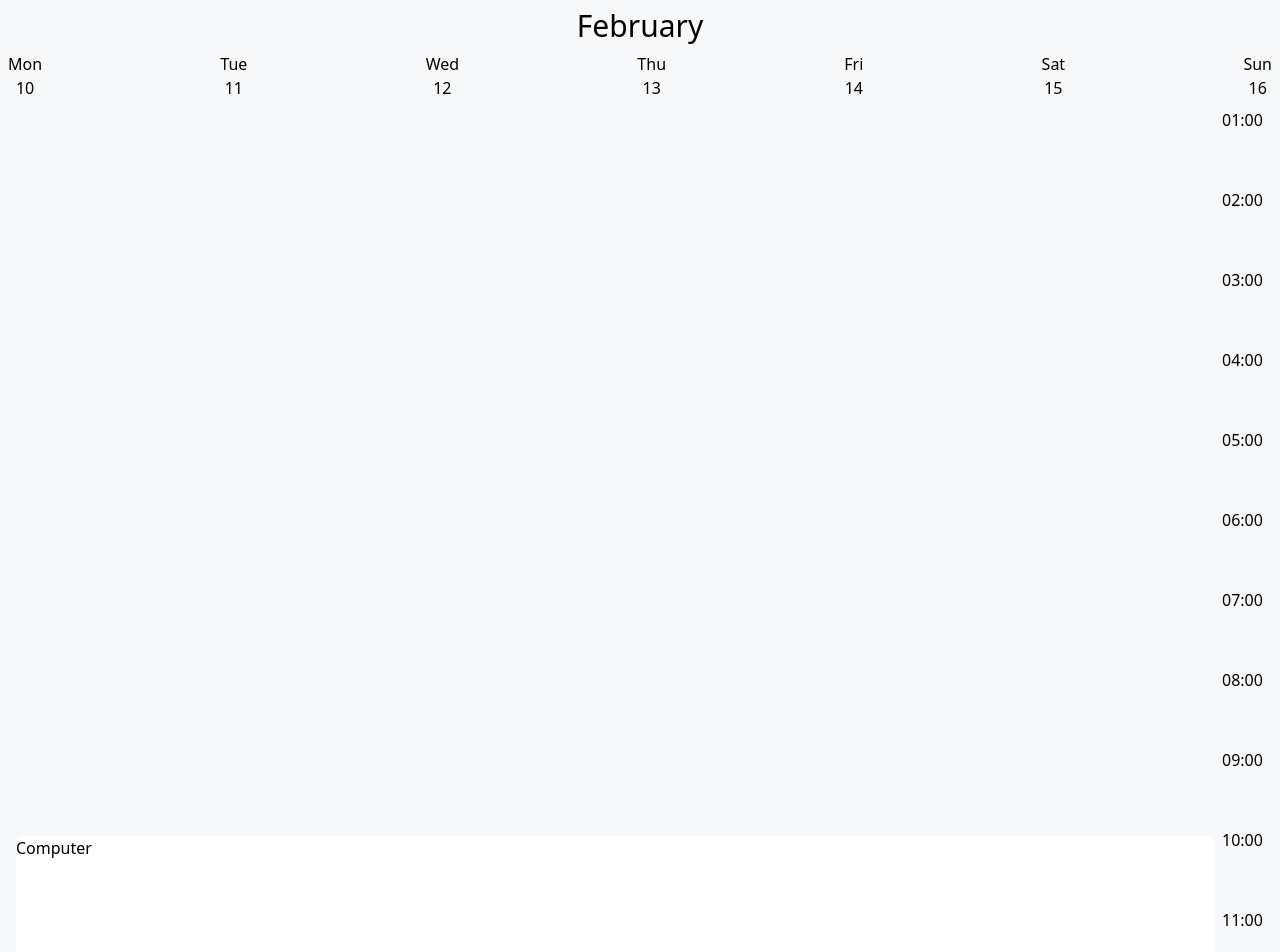
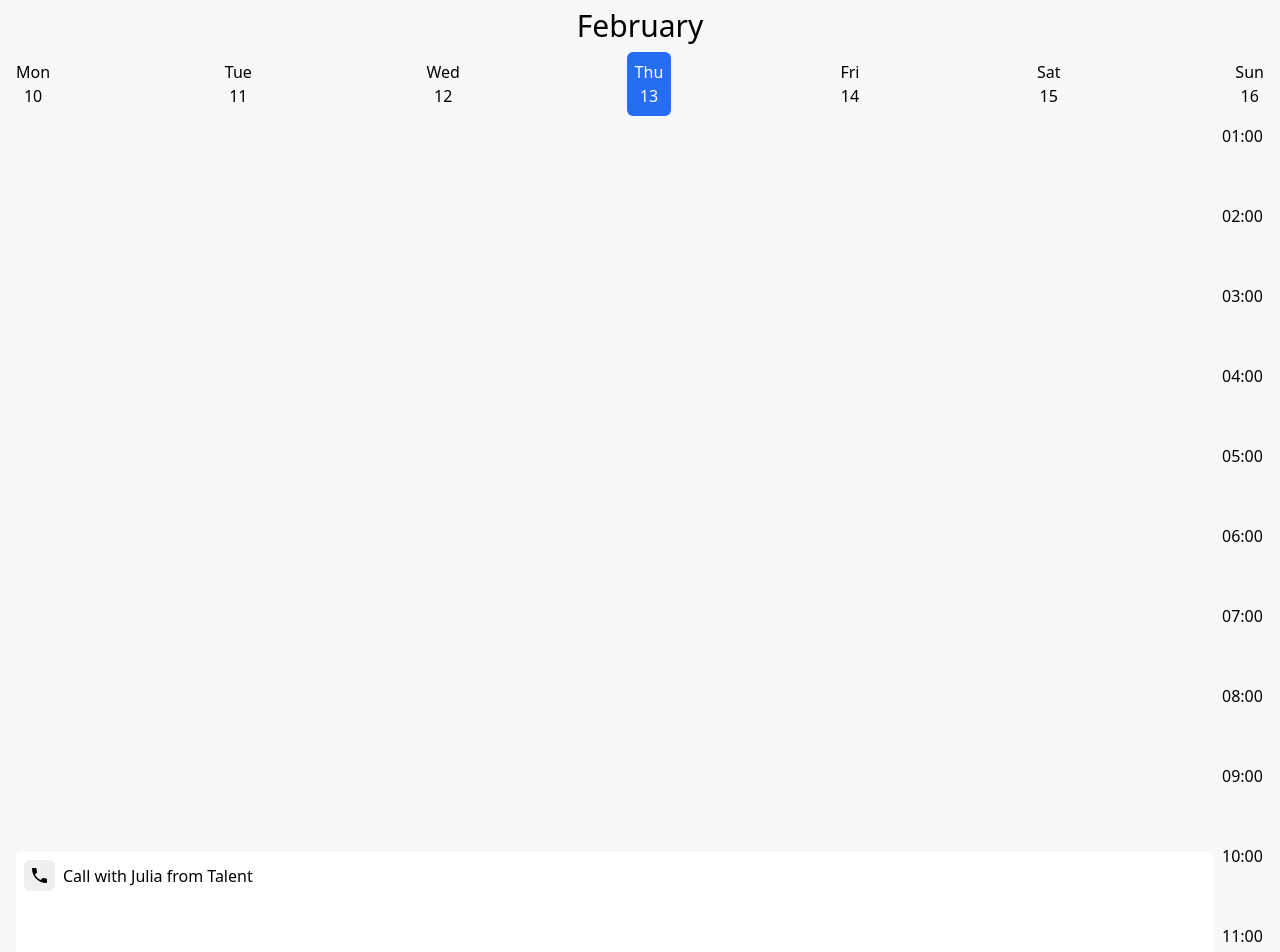
Before and after one commit to marcromotarre/thetodolist, a React (Vite) app: page /tasks in a window 1280 px wide. Shown: the top 952 px of the page. Built offline with nearby package versions, Linux system fonts and the light colour scheme.

Commit message:
add some data

```diff
--- /dev/null
+++ b/src/components/common/icons/app-icons/ComputerIcon.tsx
@@ -0,0 +1,112 @@
+export default function ComputerIcon({
+  size = 20,
+  className = "",
+}: ComponentProps) {
+  const ASPECT_RATIO = 19 / 34;
+  return (
+    <svg
+      className={className}
+      width={size}
+      height={size * ASPECT_RATIO}
+      viewBox="0 0 34 19"
+      fill="none"
+      xmlns="http://www.w3.org/2000/svg"
+    >
+      <path
+        d="M33.3659 16.5H0.000244141V17.6167H33.3659V16.5Z"
+        fill="#212121"
+      />
+      <path
+        fillRule="evenodd"
+        clipRule="evenodd"
+        d="M26.5746 16.5H33.3657V17.6167H27.2193L26.5746 16.5Z"
+        fill="#212121"
+      />
+      <path
+        fillRule="evenodd"
+        clipRule="evenodd"
+        d="M26.5746 16.5H33.3657V17.6167H27.2193L26.5746 16.5Z"
+        fill="#383838"
+      />
+      <path
+        fillRule="evenodd"
+        clipRule="evenodd"
+        d="M0.586263 18.1707H32.7795C33.1019 18.1707 33.3657 17.9069 33.3657 17.5845H0C0 17.9069 0.263829 18.1707 0.586263 18.1707Z"
+        fill="#424242"
+      />
+      <path
+        fillRule="evenodd"
+        clipRule="evenodd"
+        d="M27.5391 18.1707H32.7794C33.1018 18.1707 33.3656 17.9069 33.3656 17.5845L27.2007 17.5845L27.5391 18.1707Z"
+        fill="#595959"
+      />
+      <path
+        d="M18.193 16.9504H15.1727V17.1235H18.193V16.9504Z"
+        fill="#121212"
+      />
+      <path
+        d="M18.193 16.9718H15.1727V17.1449H18.193V16.9718Z"
+        fill="#424242"
+      />
+      <path
+        d="M31.1813 16.9499H30.9645V17.1667H31.1813V16.9499Z"
+        fill="#E53935"
+      />
+      <path
+        d="M31.759 16.9499H31.5421V17.1667H31.759V16.9499Z"
+        fill="#43A047"
+      />
+      <path
+        d="M32.3366 16.9499H32.1198V17.1667H32.3366V16.9499Z"
+        fill="#1E88E5"
+      />
+      <path
+        fillRule="evenodd"
+        clipRule="evenodd"
+        d="M1.02917 18.1707H1.54283C1.54283 18.2592 1.47042 18.3316 1.38191 18.3316H1.1901C1.10158 18.3316 1.02917 18.2592 1.02917 18.1707Z"
+        fill="#212121"
+      />
+      <path
+        fillRule="evenodd"
+        clipRule="evenodd"
+        d="M31.8229 18.1707H32.3365C32.3365 18.2592 32.2641 18.3316 32.1756 18.3316H31.9838C31.8953 18.3316 31.8229 18.2592 31.8229 18.1707Z"
+        fill="#212121"
+      />
+      <path
+        fillRule="evenodd"
+        clipRule="evenodd"
+        d="M4.94119 16.1569H28.4246C28.802 16.1569 29.1107 15.8482 29.1107 15.4709V0.686061C29.1107 0.308719 28.8017 0 28.4246 0H4.94119C4.56406 0 4.25513 0.308939 4.25513 0.686061V15.4709C4.25513 15.848 4.56385 16.1569 4.94119 16.1569Z"
+        fill="#121212"
+      />
+      <path
+        d="M28.0118 1.12024H5.35388V15.0474H28.0118V1.12024Z"
+        fill="#424242"
+      />
+      <path
+        fillRule="evenodd"
+        clipRule="evenodd"
+        d="M17.3804 1.12024L25.4212 15.0474H28.0118V1.12024H17.3804Z"
+        fill="#595959"
+      />
+      <path
+        d="M16.5756 0.672897C16.6338 0.732089 16.7289 0.732925 16.7881 0.674765C16.8473 0.616604 16.8482 0.521471 16.79 0.462279C16.7318 0.403087 16.6367 0.402251 16.5775 0.460412C16.5183 0.518573 16.5175 0.613706 16.5756 0.672897Z"
+        fill="#424242"
+      />
+      <path
+        d="M16.5999 0.649117C16.6449 0.694933 16.7186 0.69558 16.7644 0.650562C16.8102 0.605544 16.8109 0.531909 16.7658 0.486094C16.7208 0.440278 16.6472 0.439631 16.6014 0.484649C16.5556 0.529666 16.5549 0.603301 16.5999 0.649117Z"
+        fill="#595959"
+      />
+      <path
+        fillRule="evenodd"
+        clipRule="evenodd"
+        d="M16.7658 0.486089C16.8108 0.531898 16.8102 0.605539 16.7644 0.650551C16.7559 0.658883 16.7464 0.665653 16.7364 0.670859C16.704 0.653565 16.676 0.622365 16.6603 0.581824C16.6429 0.536656 16.6447 0.489738 16.6616 0.453233C16.6983 0.446457 16.7377 0.457448 16.7658 0.486089Z"
+        fill="#636363"
+      />
+    </svg>
+  );
+}
+
+export type ComponentProps = {
+  size?: number;
+  className?: string;
+};
--- /dev/null
+++ b/src/components/common/icons/app-icons/PhoneIcon.tsx
@@ -0,0 +1,27 @@
+export default function PhoneIcon({
+  size = 20,
+  className = "",
+  color = "black",
+}: ComponentProps) {
+  return (
+    <svg
+      className={className}
+      width={size}
+      height={size}
+      viewBox="0 0 16 16"
+      fill="none"
+      xmlns="http://www.w3.org/2000/svg"
+    >
+      <path
+        d="M3.22222 6.92889C4.50222 9.44444 6.56 11.5022 9.08 12.7822L11.0356 10.8222C11.28 10.5778 11.6311 10.5067 11.9378 10.6044C12.9333 10.9333 14.0044 11.1111 15.1111 11.1111C15.6044 11.1111 16 11.5067 16 12V15.1111C16 15.6044 15.6044 16 15.1111 16C6.76444 16 0 9.23556 0 0.888889C0 0.395556 0.4 0 0.888889 0H4C4.49333 0 4.88889 0.395556 4.88889 0.888889C4.88889 1.99556 5.06667 3.06667 5.39556 4.06222C5.49333 4.36889 5.42222 4.72 5.17778 4.96444L3.22222 6.92889Z"
+        fill={color}
+      />
+    </svg>
+  );
+}
+
+export type ComponentProps = {
+  color?: string;
+  size?: number;
+  className?: string;
+};
--- /dev/null
+++ b/src/components/common/icons/index.tsx
@@ -0,0 +1,2 @@
+export { default as ComputerIcon } from "./app-icons/ComputerIcon";
+export { default as PhoneIcon } from "./app-icons/PhoneIcon";
--- /dev/null
+++ b/src/data/categories.tsx
@@ -0,0 +1,28 @@
+import { ReactElement } from "react";
+import { ComputerIcon, PhoneIcon } from "../components/common/icons";
+
+const CategoriesData: Categories = {
+  computer: {
+    icon: <ComputerIcon />,
+    name: "computer",
+    backgroundColor: "#EDEFF1",
+  },
+  call: {
+    icon: <PhoneIcon size={15} />,
+    name: "call",
+    backgroundColor: "#EDEFF1",
+  },
+};
+
+export default CategoriesData;
+
+export type Categories = {
+  [key in CategoryTypes]: Category;
+};
+export type CategoryTypes = "computer" | "call";
+
+export type Category = {
+  icon: ReactElement;
+  name: string;
+  backgroundColor: string;
+};
--- a/src/data/tasks.json
+++ b/src/data/tasks.json
@@ -9,12 +9,12 @@
     "title": "Call with Julia from Talent",
     "start": "Thu Jul 13 2023 12:00:00 GMT+0200 (hora de verano de Europa central)",
     "end": "Thu Jul 13 2023 13:00:00 GMT+0200 (hora de verano de Europa central)",
-    "category": "telephone"
+    "category": "call"
   },
   {
     "title": "Call with Paloma from Emburse",
     "start": "Thu Jul 13 2023 15:00:00 GMT+0200 (hora de verano de Europa central)",
     "end": "Thu Jul 13 2023 17:00:00 GMT+0200 (hora de verano de Europa central)",
-    "category": "telephone"
+    "category": "call"
   }
 ]
--- a/src/pages/TasksPage.tsx
+++ b/src/pages/TasksPage.tsx
@@ -2,6 +2,7 @@ import Typography from "../components/common/Typography";
 import Styles from "../types/style";
 import TasksData from "../data/tasks.json";
 import { useState } from "react";
+import categories, { CategoryTypes } from "../data/categories";
 
 const hours = [
   1, 2, 3, 4, 5, 6, 7, 8, 9, 10, 11, 12, 13, 14, 15, 16, 17, 18, 19, 20, 21, 22,
@@ -41,14 +42,14 @@ type TaskType = {
   start: Date;
   end: Date;
   title: string;
-  category: string;
+  category: CategoryTypes;
 };
 
 type TaskJsonType = {
   start: string;
   end: string;
   title: string;
-  category: string;
+  category: CategoryTypes;
 };
 
 function getTasksData(tasksJsonData: TaskJsonType[]): TaskType[] {
@@ -80,6 +81,7 @@ export default function TasksPage() {
             key={`calendar-day-${weekdayString[weekDay.getDay()]}`}
             weekDay={weekdayString[weekDay.getDay()]}
             dayNumber={weekDay.getDate()}
+            selected={selectedDay.toDateString() === weekDay.toDateString()}
           />
         ))}
       </div>
@@ -111,7 +113,7 @@ export default function TasksPage() {
                 gridArea: `task-${startHour} /task-${startHour} / task-${endHour} / task-${endHour}`,
               }}
             >
-              <Task style={{ width: "100%", height: "100%" }} />
+              <Task {...task} style={{ width: "100%", height: "100%" }} />
             </div>
           );
         })}
@@ -123,23 +125,50 @@ export default function TasksPage() {
 function CalendarDay({
   weekDay,
   dayNumber,
+  selected = false,
 }: {
+  selected?: boolean;
   weekDay: string;
   dayNumber: number;
 }) {
   console.log(weekDay);
   return (
-    <div className="flex justify-center items-center flex-wrap flex-col">
+    <button
+      style={{
+        backgroundColor: selected ? "#266EF1" : "transparent",
+        color: selected ? "white" : "black",
+      }}
+      className="flex justify-center items-center flex-wrap flex-col p-2 rounded-md min-w-[40px]"
+    >
       <Typography className="capitalize">{weekDay.slice(0, 3)}</Typography>
       <Typography>{`${dayNumber}`}</Typography>
+    </button>
+  );
+}
+
+function Task({
+  title,
+  category,
+  style = {},
+}: {
+  title: string;
+  category?: CategoryTypes;
+  style?: Styles;
+}) {
+  return (
+    <div style={style} className="bg-white rounded-md p-2">
+      <div className="flex items-center">
+        {category && (
+          <div
+            style={{ backgroundColor: categories[category].backgroundColor }}
+            className="p-2 w-fit h-fit rounded-md mr-2"
+          >
+            {categories[category].icon}
+          </div>
+        )}
+
+        <Typography variant="body1">{title}</Typography>
+      </div>
     </div>
   );
 }
-
-function Task({ style = {} }: { style?: Styles }) {
-  return (
-    <div style={style} className="bg-white rounded-md">
-      <Typography>Computer</Typography>
-    </div>
-  );
-}
```
